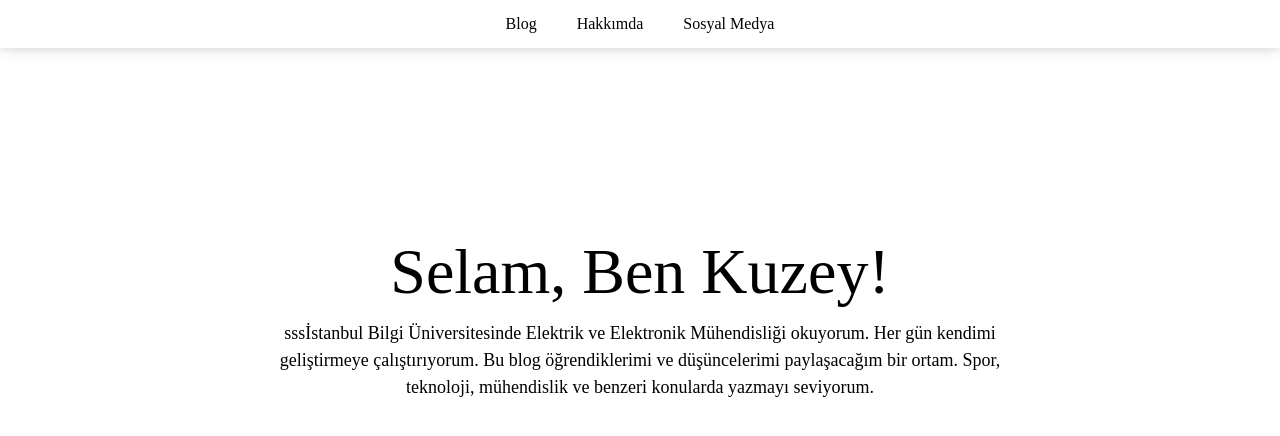
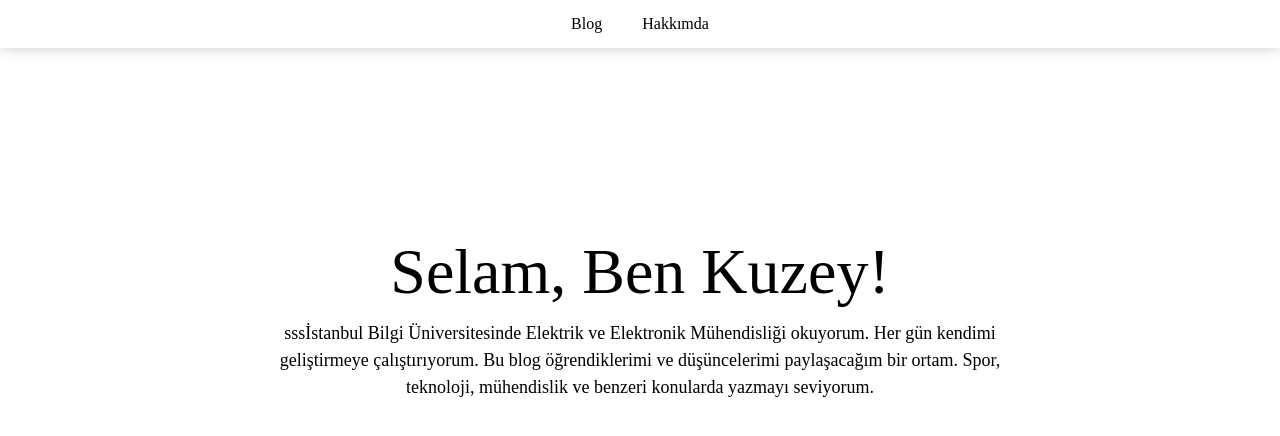
Before and after one commit to kuzeykose/kuzeykose_blog, a Next.js app: page /Hakkimda in a window 1280 px wide. Shown: the top 436 px of the page. Built offline with nearby package versions, Linux system fonts and the light colour scheme.

Commit message:
remove sosyalMedya from navbar

```diff
--- a/components/nav.js
+++ b/components/nav.js
@@ -1,11 +1,10 @@
 import React from 'react'
 import '../style/index.css'
 
-
+// { href: 'sosyalMedya', label: 'Sosyal Medya' }
 const links = [
   { href: 'index', label: 'Blog' },
   { href: 'Hakkimda', label: 'Hakkımda' },
-  { href: 'sosyalMedya', label: 'Sosyal Medya' },
 ].map(link => {
   link.key = `nav-link-${link.href}-${link.label}`
   return link
```
